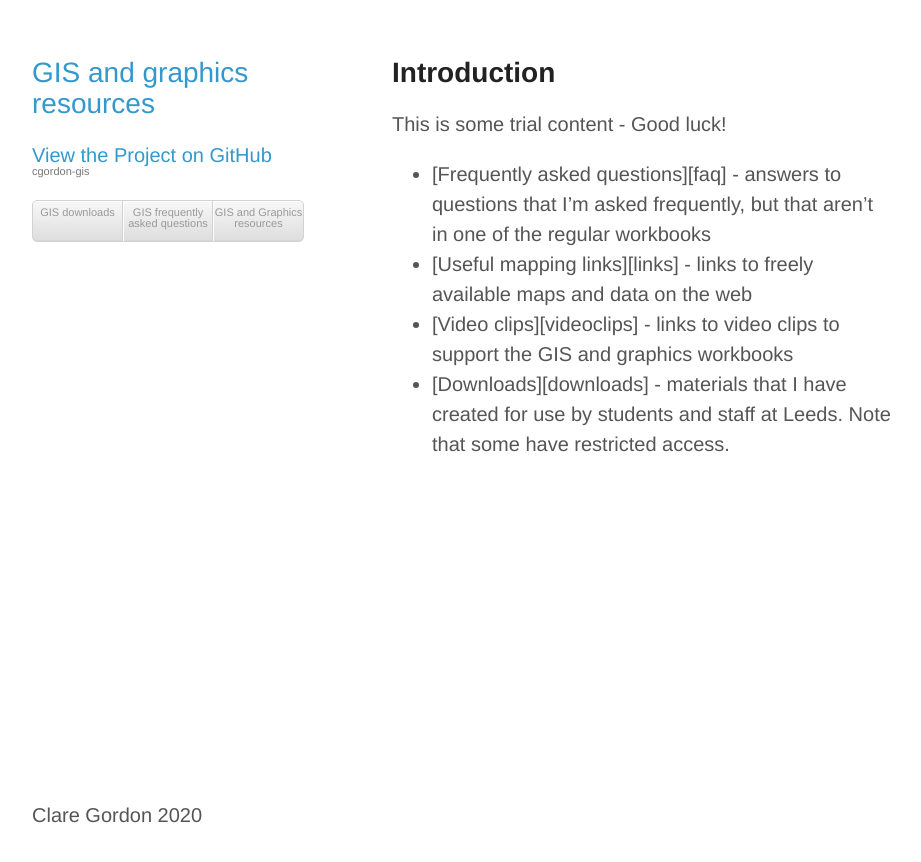
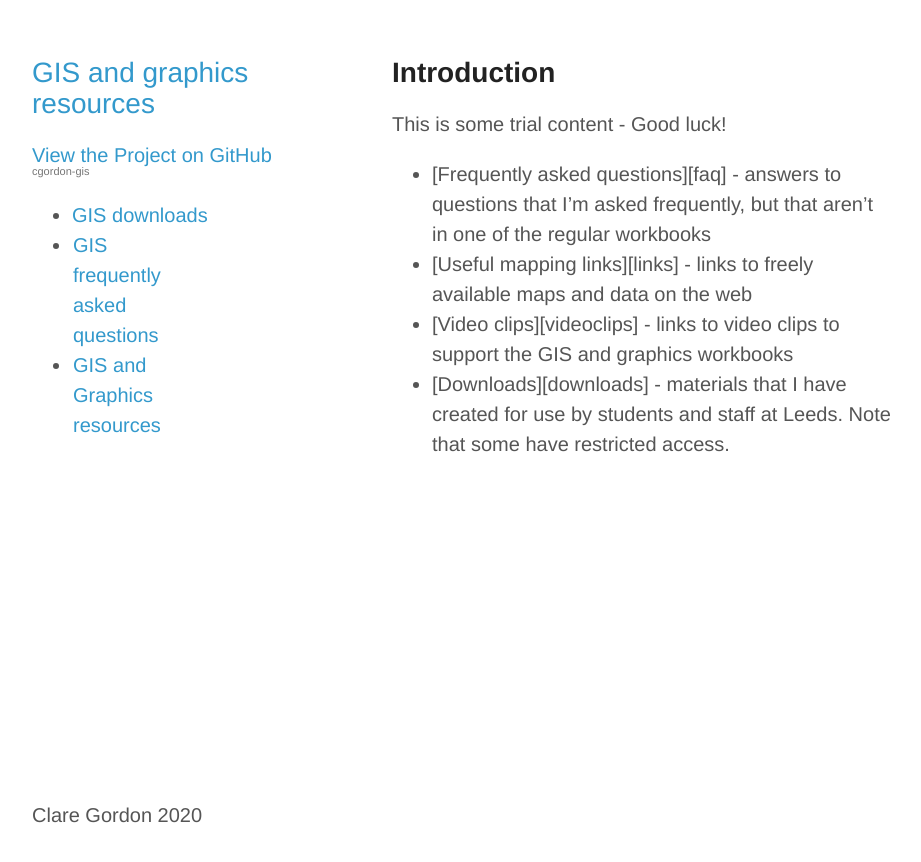
Before and after one commit to cgordon-gis/cgordon-gis.github.io, a Jekyll site: the page built from index.md, in a window 1280 px wide. Shown: the top 862 px of the page, without its empty margins (178-1099 px from the left). Built offline with Jekyll 4.4.1, drawn with Linux system fonts in a browser that asks for light colours.

Commit message:
update css for sidebar

```diff
--- a/css/styles_j.css
+++ b/css/styles_j.css
@@ -101,43 +101,43 @@ header {
   position:fixed;
 }
 
-header ul {
-  list-style:none;
-  height:40px;
-
-  padding:0;
-
-  background: #eee;
-  background: -moz-linear-gradient(top, #f8f8f8 0%, #dddddd 100%);
-  background: -webkit-gradient(linear, left top, left bottom, color-stop(0%,#f8f8f8), color-stop(100%,#dddddd));
-  background: -webkit-linear-gradient(top, #f8f8f8 0%,#dddddd 100%);
-  background: -o-linear-gradient(top, #f8f8f8 0%,#dddddd 100%);
-  background: -ms-linear-gradient(top, #f8f8f8 0%,#dddddd 100%);
-  background: linear-gradient(top, #f8f8f8 0%,#dddddd 100%);
-
-  border-radius:5px;
-  border:1px solid #d2d2d2;
-  box-shadow:inset #fff 0 1px 0, inset rgba(0,0,0,0.03) 0 -1px 0;
-  width:270px;
-}
-
-header li {
-  width:89px;
-  float:left;
-  border-right:1px solid #d2d2d2;
-  height:40px;
-}
-
-header ul a {
-  line-height:1;
-  font-size:11px;
-  color:#999;
-  display:block;
-  text-align:center;
-  padding-top:6px;
-  height:40px;
-}
-
+/* header ul { */
+/*   list-style:none; */
+/*   height:40px; */
+/*    */
+/*   padding:0; */
+/*    */
+/*   background: #eee; */
+/*   background: -moz-linear-gradient(top, #f8f8f8 0%, #dddddd 100%); */
+/*   background: -webkit-gradient(linear, left top, left bottom, color-stop(0%,#f8f8f8), color-stop(100%,#dddddd)); */
+/*   background: -webkit-linear-gradient(top, #f8f8f8 0%,#dddddd 100%); */
+/*   background: -o-linear-gradient(top, #f8f8f8 0%,#dddddd 100%); */
+/*   background: -ms-linear-gradient(top, #f8f8f8 0%,#dddddd 100%); */
+/*   background: linear-gradient(top, #f8f8f8 0%,#dddddd 100%); */
+/*    */
+/*   border-radius:5px; */
+/*   border:1px solid #d2d2d2; */
+/*   box-shadow:inset #fff 0 1px 0, inset rgba(0,0,0,0.03) 0 -1px 0; */
+/*   width:270px; */
+/* } */
+/*  */
+/* header li { */
+/*   width:89px; */
+/*   float:left; */
+/*   border-right:1px solid #d2d2d2; */
+/*   height:40px; */
+/* } */
+/*  */
+/* header ul a { */
+/*   line-height:1; */
+/*   font-size:11px; */
+/*   color:#999; */
+/*   display:block; */
+/*   text-align:center; */
+/*   padding-top:6px; */
+/*   height:40px; */
+/* } */
+/*  */
 strong {
   color:#222;
   font-weight:700;
```
Also changed, not shown: 1 other file.
